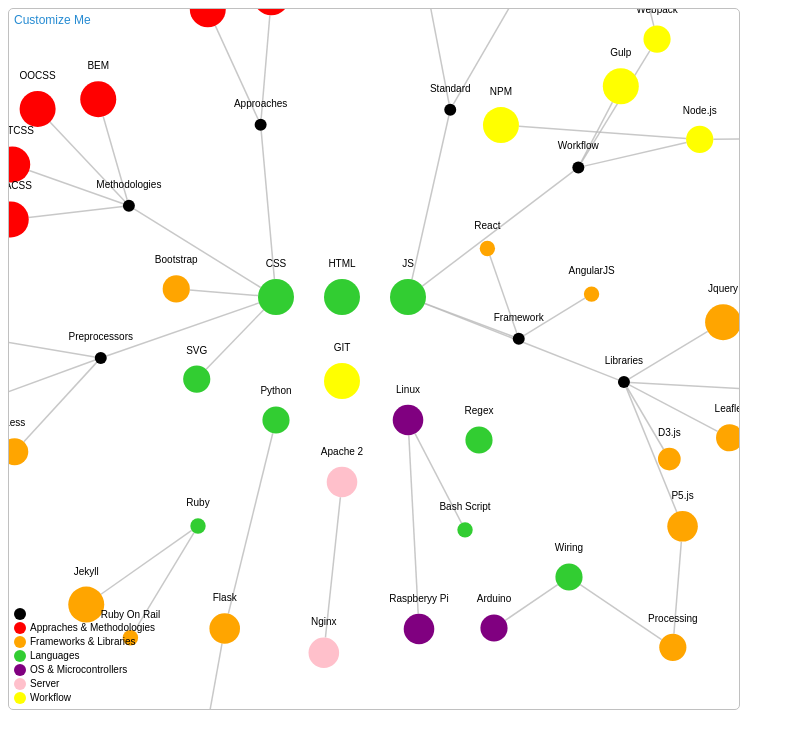
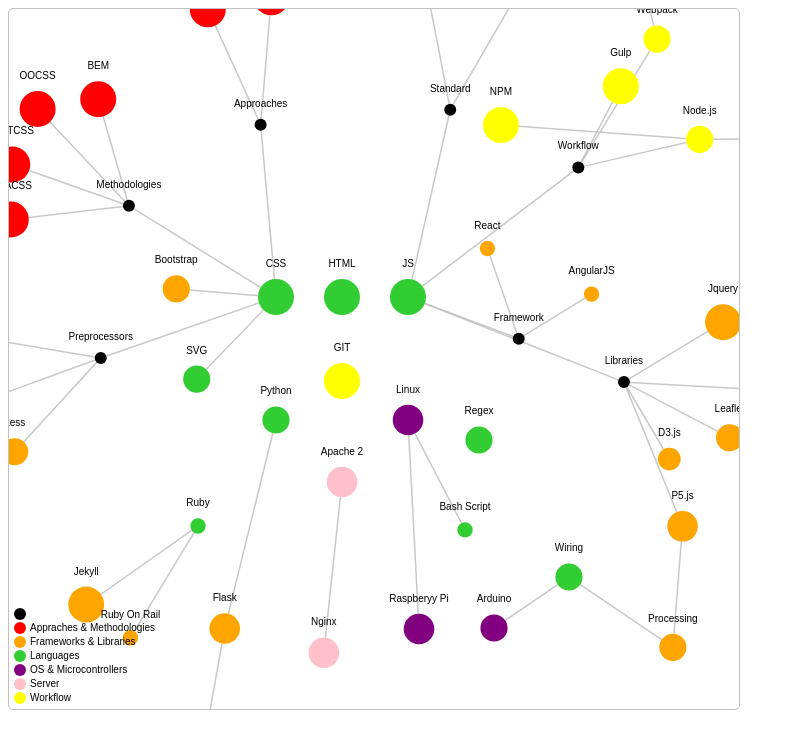
Before and after one commit to Tancre/skills_graph, a plain HTML site: page index.html in a window 1280 px wide. Shown: the whole page, without its empty margins (0-795 px from the left). Drawn offline with Linux system fonts and the light colour scheme; animation ran at ten frames a second.

Commit message:
debug false

```diff
--- a/index.html
+++ b/index.html
@@ -32,7 +32,7 @@
           .zoomMode(true)
           .showLinkDirection(false)
           .colorScheme('direct')
-          .debug(true) //also creates the "Customize Me" link
+          .debug(false) //also creates the "Customize Me" link
           .render({
             "data": {
                 "nodes": [{
```
